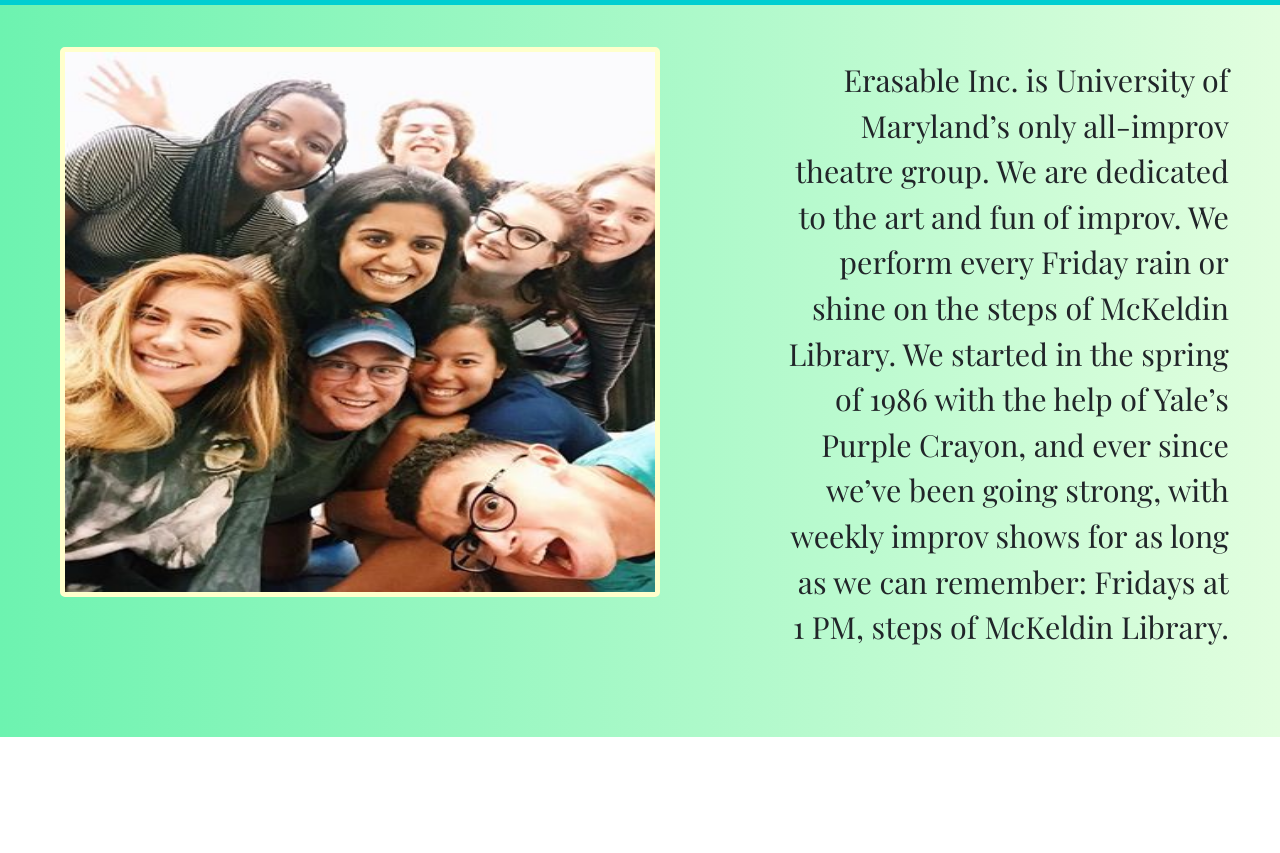
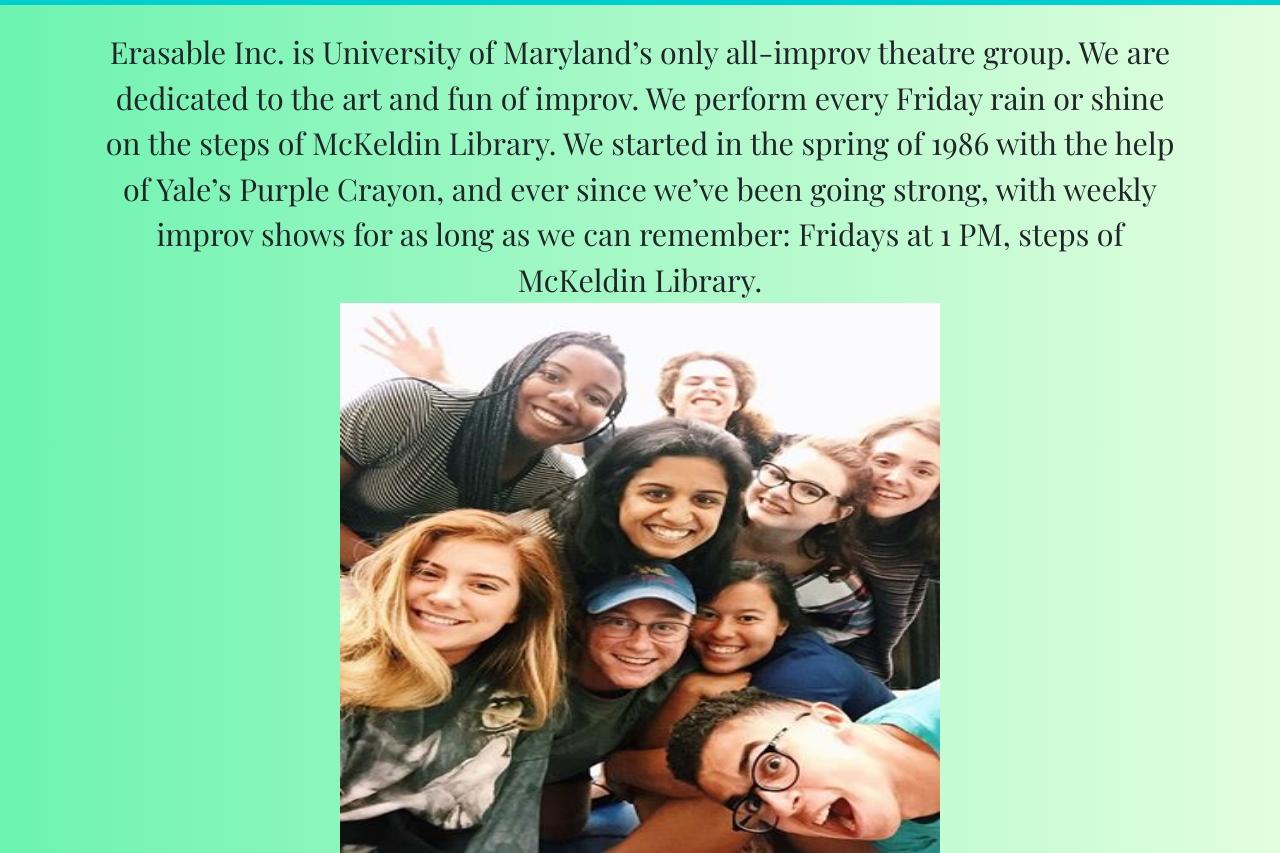
Before and after one commit to Joshua-Choi-20/erasable-inc, a plain HTML site: page index.html in a window 1280 px wide. Shown: the part 63-916 px from the top of the page. Before the commit the page ends 800 px from the top, so only its background shows below. Drawn offline with nearby package versions, Linux system fonts and the light colour scheme.

Commit message:
Add files via upload

```diff
--- a/index.html
+++ b/index.html
@@ -56,11 +56,8 @@ height: 100%;">
       </ul>
     </div>
   </nav>
-
-<div class = "restriction">
-    <img class = "slideshow" name="slide">
-</div>
-  <div class="main-page">
+<br>
+<div class = "center">
   <p style="font-size: 1.9rem;">
     Erasable Inc. is University of Maryland’s only all-improv theatre group.
     We are dedicated to the art and fun of improv. We perform every Friday rain
@@ -69,8 +66,9 @@ height: 100%;">
     and ever since we’ve been going strong, with weekly improv shows for as
     long as we can remember: Fridays at 1 PM, steps of McKeldin Library.
   </p>
+    <img class = "restriction" "slideshow" name="slide">
+</div>
 
-  </div>
 
 
 
--- a/styles.css
+++ b/styles.css
@@ -21,6 +21,8 @@ hr {
 
 p {
   font-size: 2rem;
+  margin: auto;
+  width:85%;
   font-family: 'Playfair Display', serif;
 }
 
@@ -32,13 +34,6 @@ td {
   text-align: center;
 }
 
-.main-page{
-  position:absolute;
-  text-align:right;
-  width:35%;
-  right: 4%;
-  top: 15%;
-}
 .restriction{
   height:550px;
   width:600px;
@@ -46,10 +41,9 @@ td {
 
 .slideshow{
   overflow:hidden;
-  margin-top: 7%;
-  margin-left: 10%;
-  width:100%;
-  height:100%;
+  margin:auto;
+  width:50%;
+  height:50%;
   border-width: 5px;
   border-radius: 5px;
   border-style: solid;
```
Also changed, not shown: members.html (+1 -1 lines). Lines whose indentation alone changed are shown as unchanged.
